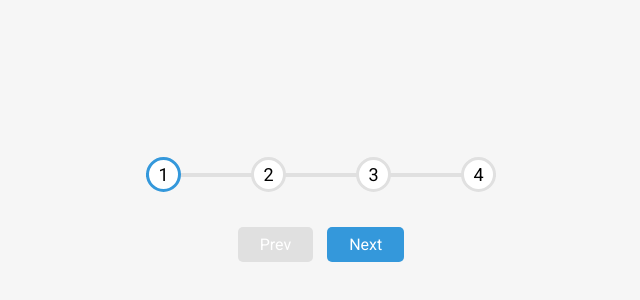
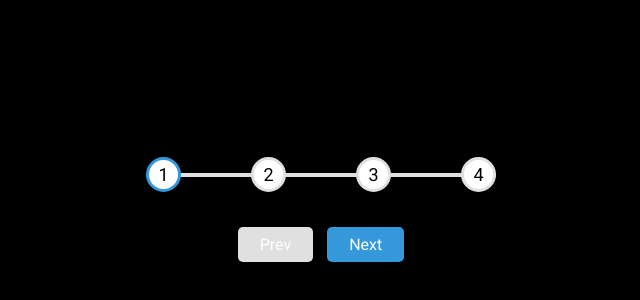
Before and after one commit to AslanKdyrkhnv/Progress-steps, a plain HTML site: page index.html in a window 1280 px wide. Shown: the part 188-488 px from the top of the page, without its empty margins (319-959 px from the left). Drawn offline with Linux system fonts and the light colour scheme.

Commit message:
test commit

```diff
--- a/style.css
+++ b/style.css
@@ -12,7 +12,7 @@
 body {
     font-family: "Roboto", sans-serif;
     display: flex;
-    background-color: #f6f6f6;
+    background-color: black;
     flex-direction: column;
     justify-content: center;
     align-items: center;
```
